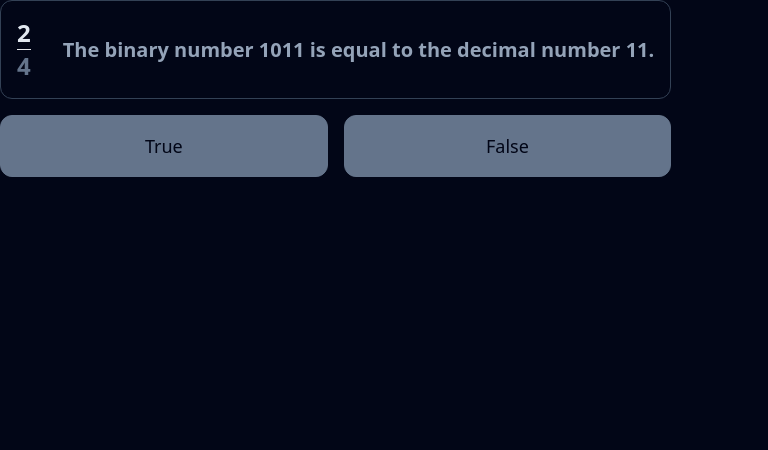
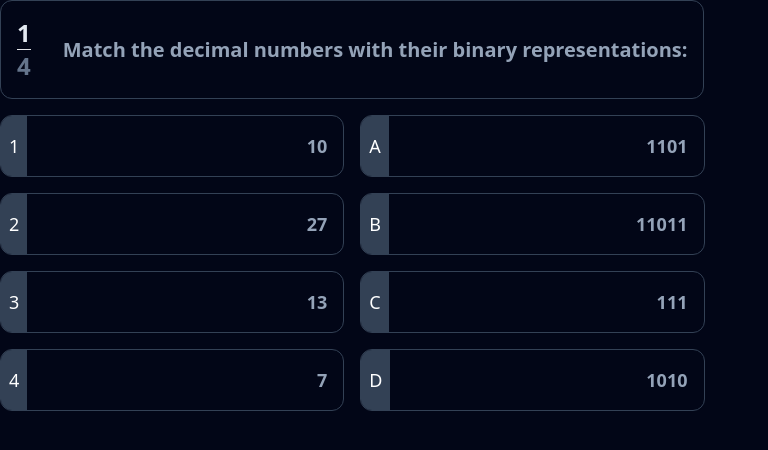
Before and after one commit to zak1388/QMock, a React (Vite) app in the folder client/: page / in a window 1280 px wide. Shown: the top 450 px of the page, without its empty margins (0-768 px from the left). Built offline with nearby package versions, Linux system fonts and the light colour scheme.

Commit message:
Added matching pairs question type to the UI

```diff
--- a/client/src/App.tsx
+++ b/client/src/App.tsx
@@ -1,12 +1,31 @@
 import TrueFalse from "./components/TrueFalse"
+import MatchingPairs from "./components/MatchingPairs"
 
 function App() {
     return (
         <>
-            <TrueFalse question={{
-                trueStatement: "The binary number 1011 is equal to the decimal number 11.",
-                falseStatement: "The binary number 1011 is equal to the decimal number 10."
-            }} questionNumber={2} numberOfQuestions={4} />
+            <MatchingPairs question={{
+            "prompt": "Match the decimal numbers with their binary representations:",
+            "context": "Digital Representation of Data",
+            "pairs": [
+                {
+                    "left": "10",
+                    "right": "1010"
+                },
+                {
+                    "left": "7",
+                    "right": "111"
+                },
+                {
+                    "left": "13",
+                    "right": "1101"
+                },
+                {
+                    "left": "27",
+                    "right": "11011"
+                }
+            ]
+        }} questionNumber={1} numberOfQuestions={4} />
         </>
     )
 }
--- /dev/null
+++ b/client/src/components/MatchingPairs.tsx
@@ -0,0 +1,96 @@
+import { MatchingPairsQuestion } from "../../../shared/validators/questions/MatchingPairsValidator";
+import { useState } from "react";
+
+export default function MatchingPairs({ question, questionNumber, numberOfQuestions }: {
+    question: MatchingPairsQuestion,
+    questionNumber: number,
+    numberOfQuestions: number
+}) {
+
+    const [columns, setColumns] = useState<{
+        left: {
+            id: string,
+            item: string,
+            selected: boolean,
+            paired: boolean
+        }[],
+        right: {
+            id: string,
+            item: string,
+            selected: boolean,
+            paired: boolean
+        }[]
+    }>({
+        left: question.pairs.map((pair) => pair.left).sort(() => Math.random() - 0.5).map((item, index) => ({ item, selected: false, paired: false, id: (index + 1).toString() })),
+        right: question.pairs.map((pair) => pair.right).sort(() => Math.random() - 0.5).map((item, index) => ({ item, selected: false, paired: false, id: "ABCDEFGH"[index] }))
+    });
+
+    function selectItem(column: "left" | "right", index: number) {
+        const newColumns = {
+            left: [...columns.left],
+            right: [...columns.right]
+        };
+
+        // If the item is already selected, deselect it
+        if (newColumns[column][index].selected) {
+            newColumns[column][index].selected = false;
+            setColumns(newColumns);
+            return;
+        }
+
+        // if the item is already paired, do nothing
+        if (newColumns[column][index].paired) {
+            return;
+        }
+
+        // Otherwise, if an item on the other column is already selected, pair them
+        const otherColumn = column === "left" ? "right" : "left";
+        const otherColumnIndex = newColumns[otherColumn].findIndex((item) => item.selected);
+        if (otherColumnIndex !== -1) {
+            newColumns[column][index].selected = false;
+            newColumns[column][index].paired = true;
+            newColumns[otherColumn][otherColumnIndex].paired = true;
+            newColumns[otherColumn][otherColumnIndex].selected = false;
+            // put the 2 paired items at the top of their respective columns
+            newColumns[column].unshift(newColumns[column].splice(index, 1)[0]);
+            newColumns[otherColumn].unshift(newColumns[otherColumn].splice(otherColumnIndex, 1)[0]);
+            setColumns(newColumns);
+        } else {
+            // Otherwise, check if there is a selected item on the same column, and deselect it and select the new item
+            const sameColumnIndex = newColumns[column].findIndex((item) => item.selected);
+            if (sameColumnIndex !== -1) {
+                newColumns[column][sameColumnIndex].selected = false;
+                newColumns[column][index].selected = true;
+                setColumns(newColumns);
+            } else {
+                // Otherwise, just select the new item
+                newColumns[column][index].selected = true;
+                setColumns(newColumns);
+            }
+        }
+    }
+
+    return (
+        <div className="w-fit flex flex-col gap-4">
+            <div className="border-slate-700 flex flex-row items-center gap-8 justify-between border rounded-xl p-4 text-xl font-bold">
+                <div className="divide-y text-2xl font-black">
+                    <p className="text-slate-200">{questionNumber}</p>
+                    <p className="text-slate-500 font-bold">{numberOfQuestions}</p>
+                </div>
+                <h1 className="text-slate-400">{question.prompt}</h1>
+            </div>
+            <div className="flex flex-row gap-4">
+                {[columns.left, columns.right].map((column, idx) => (
+                    <div className="flex flex-col gap-4 flex-1">
+                        {column.map((item, index) => (
+                            <button onClick={() => selectItem(idx ? "right" : "left", index)} className={`border-slate-700 flex flex-row items-center gap-8 justify-between border rounded-xl text-lg font-bold overflow-hidden ${item.selected && "bg-purple-500/10"} ${item.paired && "bg-blue-600/10"}`}>
+                                <div className={`bg-slate-700 h-full py-4 px-2 font-medium ${item.selected && "bg-purple-500"} ${item.paired && "bg-blue-600"}`}>{item.id}</div>
+                                <h1 className="text-slate-400 p-4">{item.item}</h1>
+                            </button>
+                        ))}
+                    </div>
+                ))}
+            </div>
+        </div>
+    )
+}
```
